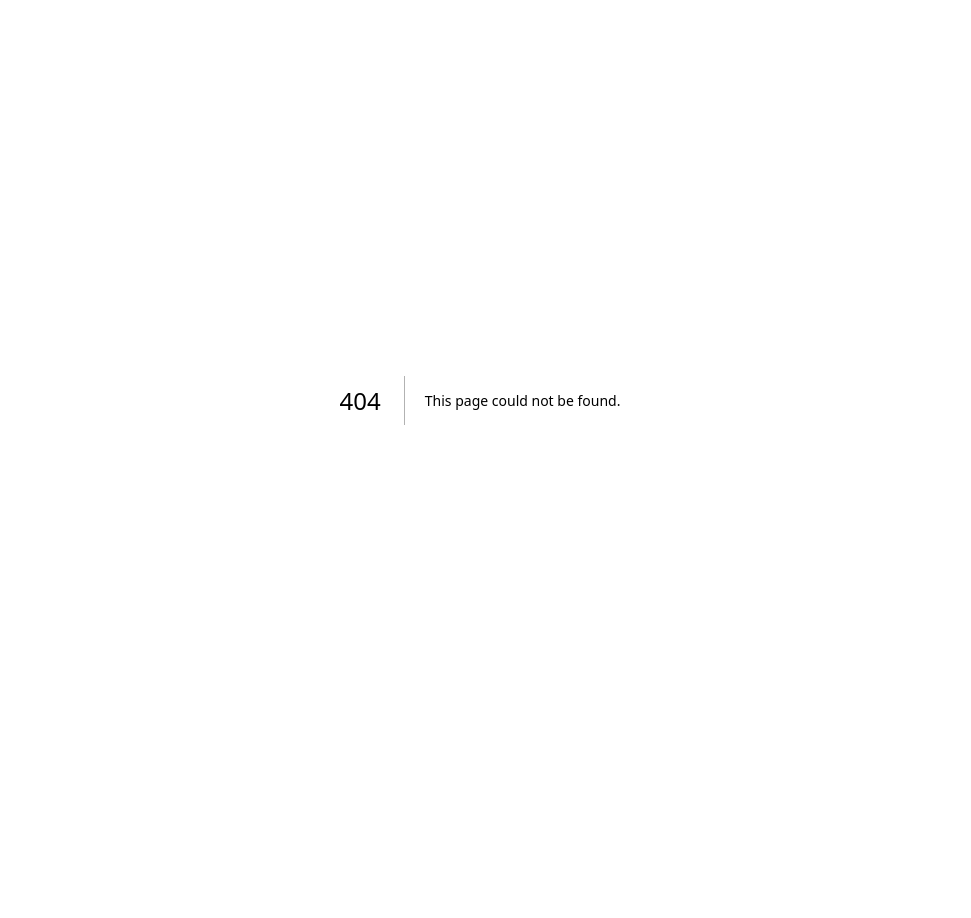
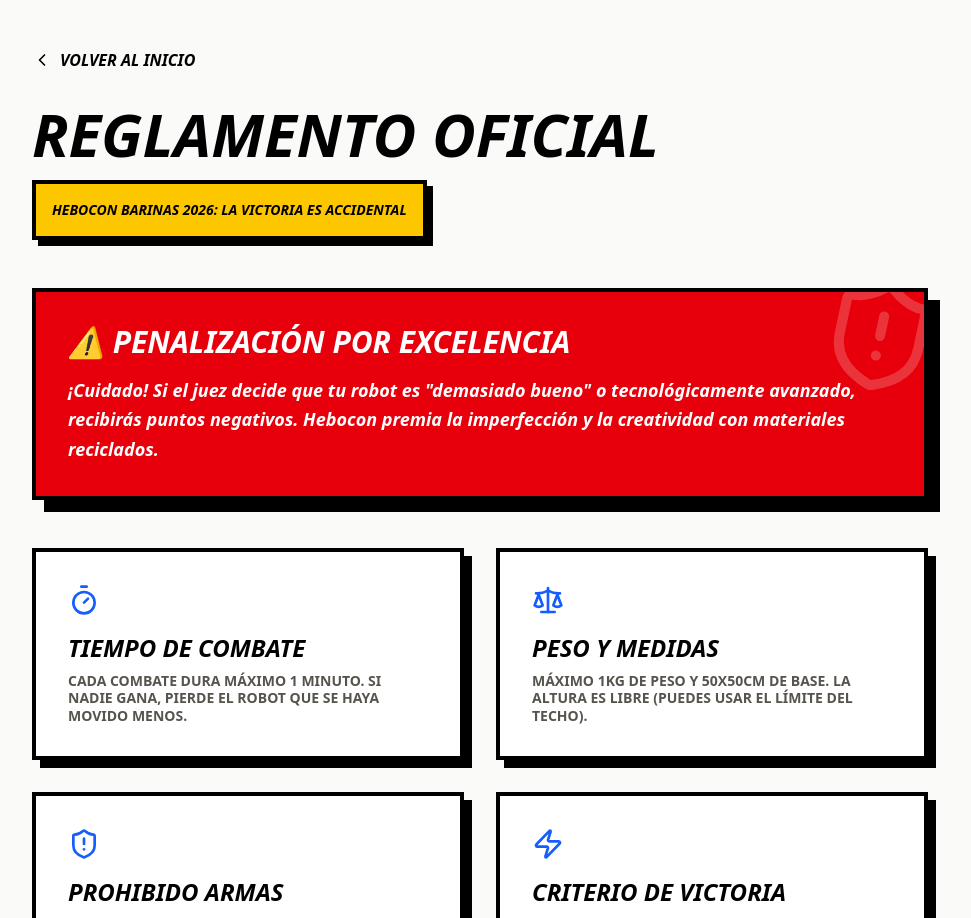
Before and after one commit to joelramonph/hebocon-barinas, a Next.js app: page /reglas in a window 1280 px wide. Before the commit this address had no page. Shown: the top 918 px of the page, without its empty margins (160-1131 px from the left). Before the commit the page ends 800 px from the top, so only its background shows below. Built offline with nearby package versions, Linux system fonts and the light colour scheme.

Commit message:
agregar boton de reglas y pagina de reglas

```diff
--- a/src/app/page.js
+++ b/src/app/page.js
@@ -9,7 +9,8 @@ import {
   Instagram,
   Github,
   Mail,
-  MessageCircle
+  MessageCircle,
+  ScrollText // Icono añadido para las reglas
 } from 'lucide-react';
 
 export default function Home() {
@@ -23,9 +24,15 @@ export default function Home() {
             Hebocon <span className="text-blue-600">Barinas</span>
           </span>
         </div>
-        <Link href="/registro" className="bg-yellow-400 border-2 border-black px-4 py-2 font-black shadow-[4px_4px_0px_0px_rgba(0,0,0,1)] hover:shadow-none hover:translate-x-1 hover:translate-y-1 transition-all">
-          OBTENER MI PASE
-        </Link>
+        <div className="flex items-center gap-4">
+          {/* Link en Nav para Escritorio */}
+          <Link href="/reglas" className="hidden md:block font-black uppercase italic hover:text-blue-600 transition-colors">
+            Reglas
+          </Link>
+          <Link href="/registro" className="bg-yellow-400 border-2 border-black px-4 py-2 font-black shadow-[4px_4px_0px_0px_rgba(0,0,0,1)] hover:shadow-none hover:translate-x-1 hover:translate-y-1 transition-all">
+            OBTENER MI PASE
+          </Link>
+        </div>
       </nav>
 
       {/* Hero Section */}
@@ -33,9 +40,19 @@ export default function Home() {
         <h1 className="text-6xl md:text-9xl font-black uppercase italic leading-none mb-6">
           ¡Chatarra <br /> <span className="text-blue-600">al Poder!</span>
         </h1>
-        <p className="text-xl md:text-2xl font-bold bg-yellow-300 inline-block px-4 py-1 border-2 border-black -rotate-1">
+        <p className="text-xl md:text-2xl font-bold bg-yellow-300 inline-block px-4 py-1 border-2 border-black -rotate-1 mb-12">
           07 DE MARZO - CASAPRO, BARINAS, VENEZUELA
         </p>
+
+        {/* BOTONES DE ACCIÓN PRINCIPALES */}
+        <div className="flex flex-col md:flex-row justify-center gap-6 mt-8">
+          <Link href="/registro" className="bg-blue-600 text-white border-4 border-black px-8 py-4 font-black text-2xl shadow-[8px_8px_0px_0px_rgba(0,0,0,1)] hover:shadow-none hover:translate-x-1 hover:translate-y-1 transition-all flex items-center gap-3 justify-center">
+            OBTENER MI PASE
+          </Link>
+          <Link href="/reglas" className="bg-white text-black border-4 border-black px-8 py-4 font-black text-2xl shadow-[8px_8px_0px_0px_rgba(0,0,0,1)] hover:shadow-none hover:translate-x-1 hover:translate-y-1 transition-all flex items-center gap-3 justify-center">
+            <ScrollText size={32} /> VER REGLAS
+          </Link>
+        </div>
       </header>
 
       {/* SECCIÓN DE INTRODUCCIÓN / ABOUT */}
@@ -56,7 +73,7 @@ export default function Home() {
             <div className="bg-white border-4 border-black p-6 rotate-1 shadow-[8px_8px_0px_0px_rgba(0,0,0,1)]">
               <h4 className="text-2xl font-black uppercase mb-4 text-red-600">Convocatoria 2026:</h4>
               <p className="italic text-gray-700">
-                En esta edición contaremos con la participación de **8 equipos** representando a **2 instituciones aliadas**, reuniendo a jóvenes creadores** listos para demostrar que la robótica es para todos.
+                En esta edición contaremos con la participación de **8 equipos** representando a **2 instituciones aliadas**, reuniendo a jóvenes creadores listos para demostrar que la robótica es para todos.
               </p>
             </div>
 
@@ -93,31 +110,23 @@ export default function Home() {
             Aliados que apuestan al Ingenio
           </h3>
 
-          {/* Grid de Logos */}
           <div className="grid grid-cols-2 md:grid-cols-4 gap-8 items-center opacity-70 grayscale hover:grayscale-0 transition-all">
-            {/* Placeholder para patrocinador 1 */}
             <div className="border-4 border-dashed border-zinc-300 p-8 flex items-center justify-center text-zinc-400 font-bold uppercase italic">
               Tu Marca Aquí
             </div>
-            {/* Placeholder para patrocinador 2 */}
             <div className="border-4 border-dashed border-zinc-300 p-8 flex items-center justify-center text-zinc-400 font-bold uppercase italic">
               Logo Local
             </div>
-            {/* Placeholder para patrocinador 3 */}
             <div className="border-4 border-dashed border-zinc-300 p-8 flex items-center justify-center text-zinc-400 font-bold uppercase italic">
               Sponsor STEAM
             </div>
-            {/* Placeholder para patrocinador 4 */}
             <div className="border-4 border-dashed border-zinc-300 p-8 flex items-center justify-center text-zinc-400 font-bold uppercase italic">
               Apoyo Barinas
             </div>
           </div>
 
-          {/* Llamado a nuevos patrocinadores */}
           <div className="mt-16 p-8 border-4 border-black bg-yellow-50 inline-block rotate-1 shadow-[8px_8px_0px_0px_rgba(0,0,0,1)]">
             <p className="font-bold text-lg mb-4">¿Quieres apoyar la robótica creativa en Barinas?</p>
-
-
             <a href="mailto:joelramonph@gmail.com?subject=Interés en Patrocinar Hebocon Barinas&body=Hola Joel, vi la web y me gustaría apoyar el evento..."
               className="text-blue-600 font-black uppercase underline hover:text-red-600 transition-colors">
               ¡Conviértete en Patrocinante Oficial!
@@ -130,8 +139,6 @@ export default function Home() {
       <footer className="bg-black text-white pt-16 pb-8 px-6">
         <div className="max-w-6xl mx-auto">
           <div className="grid grid-cols-1 md:grid-cols-3 gap-12 mb-12">
-
-            {/* Columna 1: El Evento */}
             <div className="space-y-4">
               <div className="flex items-center gap-2">
                 <div className="bg-blue-600 p-2 border-2 border-white">
@@ -147,7 +154,6 @@ export default function Home() {
               </p>
             </div>
 
-            {/* Columna 2: Info Rápida */}
             <div className="space-y-4">
               <h4 className="text-yellow-400 font-black uppercase italic text-xl">¿Cuándo y Dónde?</h4>
               <div className="space-y-2 font-bold">
@@ -163,7 +169,6 @@ export default function Home() {
               </div>
             </div>
 
-            {/* Columna 3: Créditos y Redes */}
             <div className="space-y-4">
               <h4 className="text-blue-600 font-black uppercase italic text-xl">Conéctate</h4>
               <div className="flex gap-4">
@@ -184,11 +189,11 @@ export default function Home() {
             </div>
           </div>
 
-          {/* Barra Inferior */}
           <div className="border-t-2 border-gray-800 pt-8 flex flex-col md:flex-row justify-between items-center gap-4 text-sm font-bold text-gray-500">
             <p>© 2026 HEBOCON BARINAS. TODOS LOS DERECHOS RESERVADOS.</p>
             <div className="flex gap-6 uppercase">
-              <a href="#" className="hover:text-white">Reglamento</a>
+              {/* Link del reglamento actualizado en el footer */}
+              <Link href="/reglas" className="hover:text-white transition-colors">Reglamento</Link>
               <a href="#" className="hover:text-white">Privacidad</a>
             </div>
           </div>
--- /dev/null
+++ b/src/app/reglas/page.js
@@ -0,0 +1,106 @@
+'use client';
+import {
+  Bot,
+  ShieldAlert,
+  Zap,
+  Timer,
+  Scale,
+  ChevronLeft,
+  Trophy,
+  Hammer
+} from 'lucide-react';
+import Link from 'next/link';
+
+export default function Reglas() {
+  const reglas = [
+    {
+      icon: <Timer className="text-blue-600" size={32} />,
+      titulo: "Tiempo de Combate",
+      desc: "Cada combate dura máximo 1 minuto. Si nadie gana, pierde el robot que se haya movido menos."
+    },
+    {
+      icon: <Scale className="text-blue-600" size={32} />,
+      titulo: "Peso y Medidas",
+      desc: "Máximo 1kg de peso y 50x50cm de base. La altura es libre (puedes usar el límite del techo)."
+    },
+    {
+      icon: <ShieldAlert className="text-blue-600" size={32} />,
+      titulo: "Prohibido Armas",
+      desc: "Nada de taladros o fuego. El objetivo es empujar, no destruir violentamente."
+    },
+    {
+      icon: <Zap className="text-blue-600" size={32} />,
+      titulo: "Criterio de Victoria",
+      desc: "Gana el que saque al oponente del ring o si el oponente se vuelca por sí solo."
+    }
+  ];
+
+  return (
+    <main className="min-h-screen bg-stone-50 flex flex-col text-black">
+      {/* Contenido Principal */}
+      <div className="flex-grow p-6 md:p-12 lg:px-24">
+        <div className="max-w-4xl mx-auto">
+          <Link href="/" className="inline-flex items-center gap-2 font-black uppercase italic mb-8 hover:text-blue-600 transition-colors group">
+            <ChevronLeft size={20} className="group-hover:-translate-x-1 transition-transform" /> Volver al Inicio
+          </Link>
+
+          <header className="mb-12">
+            <h1 className="text-6xl font-black uppercase italic leading-none mb-4">Reglamento Oficial</h1>
+            <div className="bg-yellow-400 border-4 border-black p-4 inline-block shadow-[6px_6px_0px_0px_rgba(0,0,0,1)]">
+              <p className="font-black uppercase italic text-sm">Hebocon Barinas 2026: La victoria es accidental</p>
+            </div>
+          </header>
+
+          {/* LA REGLA DE ORO: PENALIZACIÓN POR EXCELENCIA TÉCNICA */}
+          <section className="bg-red-600 text-white border-4 border-black p-8 mb-12 shadow-[12px_12px_0px_0px_rgba(0,0,0,1)] relative overflow-hidden">
+            <ShieldAlert className="absolute -right-4 -top-4 opacity-20 rotate-12" size={120} />
+            <h2 className="text-3xl font-black uppercase italic mb-4 flex items-center gap-3">
+              ⚠ Penalización por Excelencia
+            </h2>
+            <p className="font-bold text-lg leading-relaxed italic relative z-10">
+              ¡Cuidado! Si el juez decide que tu robot es "demasiado bueno" o tecnológicamente avanzado, recibirás puntos negativos. Hebocon premia la imperfección y la creatividad con materiales reciclados.
+            </p>
+          </section>
+
+          {/* Cuadrícula de Reglas Técnicas */}
+          <div className="grid grid-cols-1 md:grid-cols-2 gap-8 mb-16">
+            {reglas.map((regla, index) => (
+              <div key={index} className="bg-white border-4 border-black p-8 shadow-[8px_8px_0px_0px_rgba(0,0,0,1)] hover:translate-x-1 hover:translate-y-1 hover:shadow-none transition-all">
+                <div className="mb-4">{regla.icon}</div>
+                <h3 className="text-2xl font-black uppercase italic mb-2">{regla.titulo}</h3>
+                <p className="font-bold text-stone-600 uppercase text-sm leading-tight">{regla.desc}</p>
+              </div>
+            ))}
+          </div>
+
+          {/* PREMIO HEBOI */}
+          <section className="bg-zinc-900 text-white border-4 border-black p-10 mb-12 shadow-[12px_12px_0px_0px_rgba(37,99,235,1)] relative">
+            <Trophy className="text-yellow-400 mb-4" size={48} />
+            <h2 className="text-4xl font-black uppercase italic mb-4">El Premio Heboi</h2>
+            <p className="font-bold text-lg italic text-stone-300">
+              Es el honor más alto. Se otorga al robot que, aunque haya perdido todos los combates, demostró la mayor ingenuidad, carisma y técnica "pobre" durante el evento.
+            </p>
+          </section>
+        </div>
+      </div>
+
+      {/* FOOTER PERSONALIZADO */}
+      <footer className="bg-white border-t-4 border-black p-10 mt-12">
+        <div className="max-w-4xl mx-auto flex flex-col md:flex-row justify-between items-center gap-8 text-center md:text-left">
+          <div>
+            <div className="flex items-center justify-center md:justify-start gap-2 mb-2">
+              <Bot className="text-blue-600" size={24} />
+              <span className="font-black uppercase italic tracking-tighter text-xl">Onda Robótica</span>
+            </div>
+            <p className="font-bold text-stone-500 text-sm uppercase">Fomentando la educación STEAM en Barinas</p>
+          </div>
+
+          <div className="flex flex-col items-center md:items-end">
+            <p className="font-black uppercase italic text-sm mb-1">Diseñado por Joel Parra</p>
+            <p className="font-bold text-blue-600 text-xs uppercase tracking-widest">Desarrollador Web & Coach STEAM</p>
+          </div>
+        </div>
+      </footer>
+    </main>
+  );
+}
```
